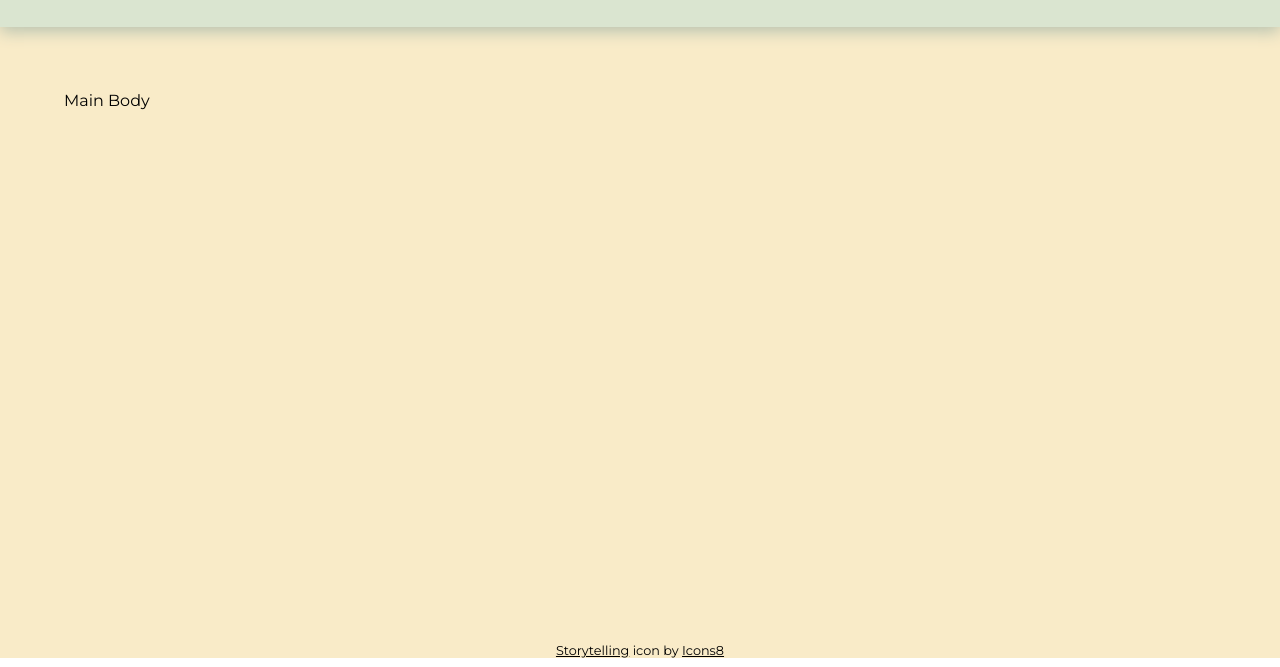
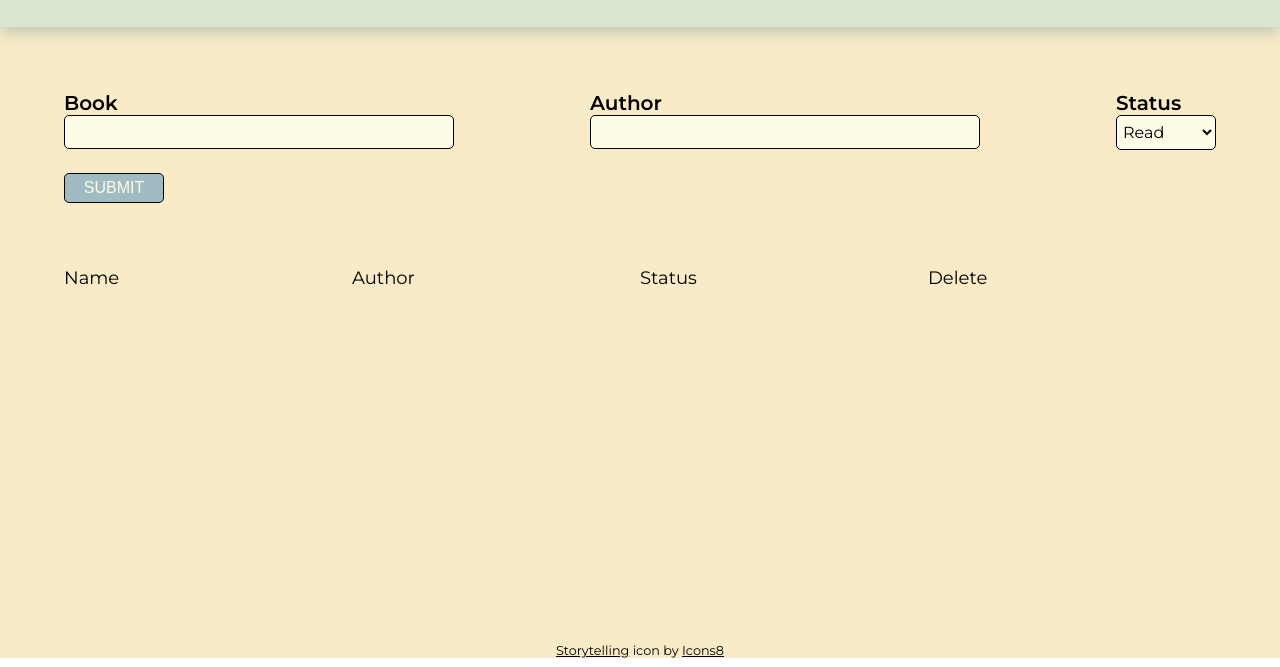
Before and after one commit to lijudu/library, a plain HTML site: page index.html in a window 1280 px wide. Shown: the part 133-800 px from the top of the page. Drawn offline with Linux system fonts and the light colour scheme; files that its build step writes are made by us from their sources; files whose address does not match are found by name.

Commit message:
Create display columns

```diff
--- a/index.html
+++ b/index.html
@@ -18,7 +18,32 @@
             <div class="title">My Library</div>
         </div>
         <div class="mainContainer">
-            <div class="main">Main Body</div>
+            <div class="addNew">
+                <div class="bookContainer">
+                    <div class="book"><label class="bookLabel">Book</label></div>
+                    <input type="text" class="bookInput" tabindex="1">
+                </div>
+                <div class="authorContainer">
+                    <div class="author"><label class="authorLabel">Author</label></div>
+                    <input type="text" class="authorInput">
+                </div>
+                <div class="statusContaier">
+                    <div class="status"><label for="statusToggle">Status</label></div>
+                    <select name="readStatus" id="readStatus">
+                        <option value="hasRead">Read</option>
+                        <option value="notRead">Unread</option>
+                    </select>
+                </div>
+            </div>
+            <div class="submitContainer">
+                <button id="submit">SUBMIT</button>
+            </div>
+            <div class="libraryContainer">
+                <div class="bookName">Name</div>
+                <div class="authorName">Author</div>
+                <div class="bookStatus">Status</div>
+                <div class="delete">Delete</div>
+            </div>
         </div>
         <div class="footer">
             <a target="_blank" href="https://icons8.com/icon/nt7jrhMPqVjW/storytelling" id="iconLink">Storytelling</a> icon by <a target="_blank" href="https://icons8.com" id="iconLink">Icons8</a>
--- a/styles.css
+++ b/styles.css
@@ -34,9 +34,61 @@ body {
     height: 77vh;
 }
 
-.main {
-    padding-left: 5%;
-    padding-top: 5%;
+.addNew {
+    padding: 5% 5% 1%;
+    display: flex;
+    justify-content: space-between;
+    gap: 10px;
+}
+
+.submitContainer {
+    padding: 0 5%;
+}
+
+
+.bookInput, .authorInput {
+    width: 30vw;
+    height: 30px;
+    background-color: #FEFBE7;
+    border: 1px solid black;
+    border-radius: 5px;
+    font-family: "montserrat";
+    font-size: 16px;
+}
+
+
+#readStatus {
+    height: 35px;
+    padding: 2px 2px;
+    width: 100px;
+    background-color: #FEFBE7;
+    border: 1px solid black;
+    border-radius: 5px;
+    font-size: 16px;
+    font-family: "montserrat";
+}
+
+.book, .author, .status {
+    font-size: 20px;
+    font-weight:bold;
+}
+
+.submitContainer{
+    padding-top: 10px;
+}
+
+#submit {
+    width: 100px;
+    height: 30px;
+    background-color: #A0BCC2;
+    border: 1px solid black;
+    border-radius: 5px;
+    color: #FEFBE7;
+    font-size: 1em;
+}
+
+#submit:hover {
+    background-color: #a0aec2;
 }
 
 .footer {
@@ -45,6 +97,16 @@ body {
     font-size: 0.8em;
 }
 
+.libraryContainer {
+    padding: 5% 5%;
+    display: grid;
+    grid-template-columns: repeat(4,1fr);
+}
+
+.bookName, .authorName, .bookStatus, .delete {
+    font-size: 18px;
+}
+
 #iconLink {
     color: black;
 }
```
